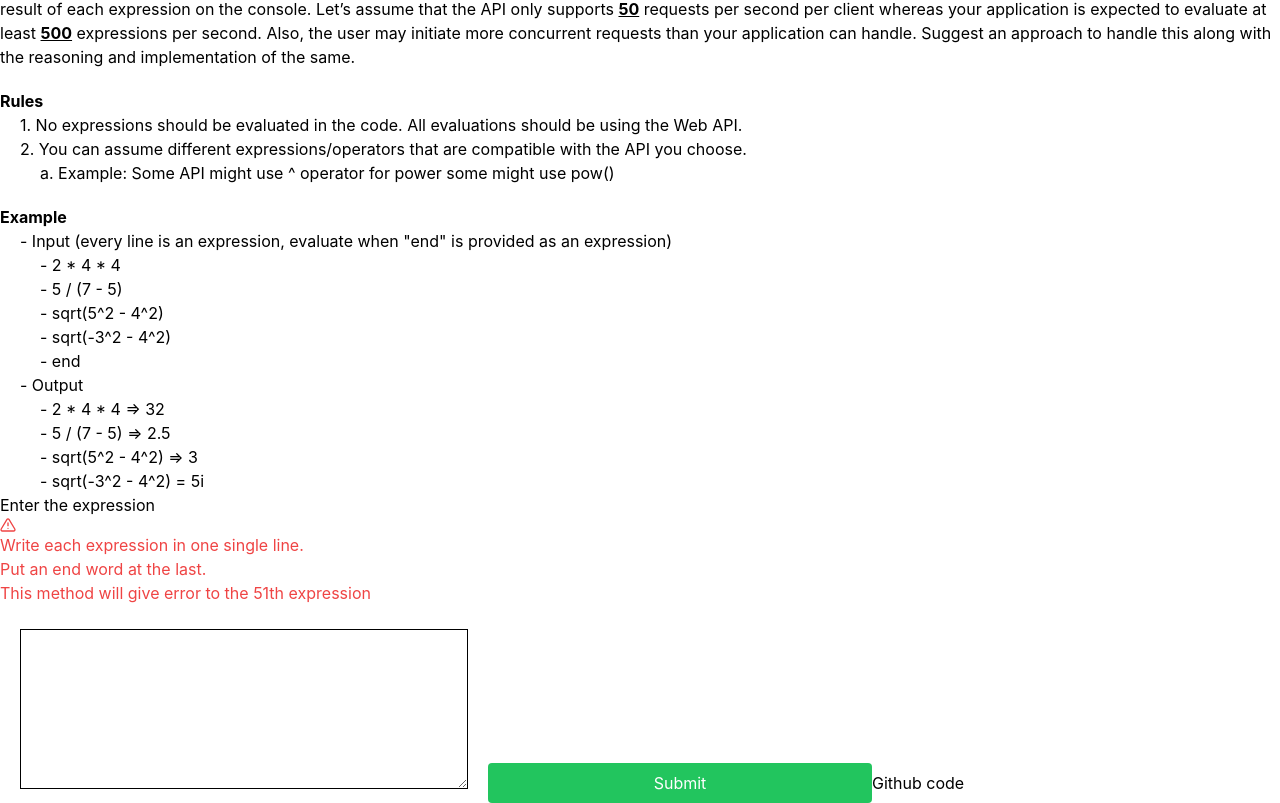
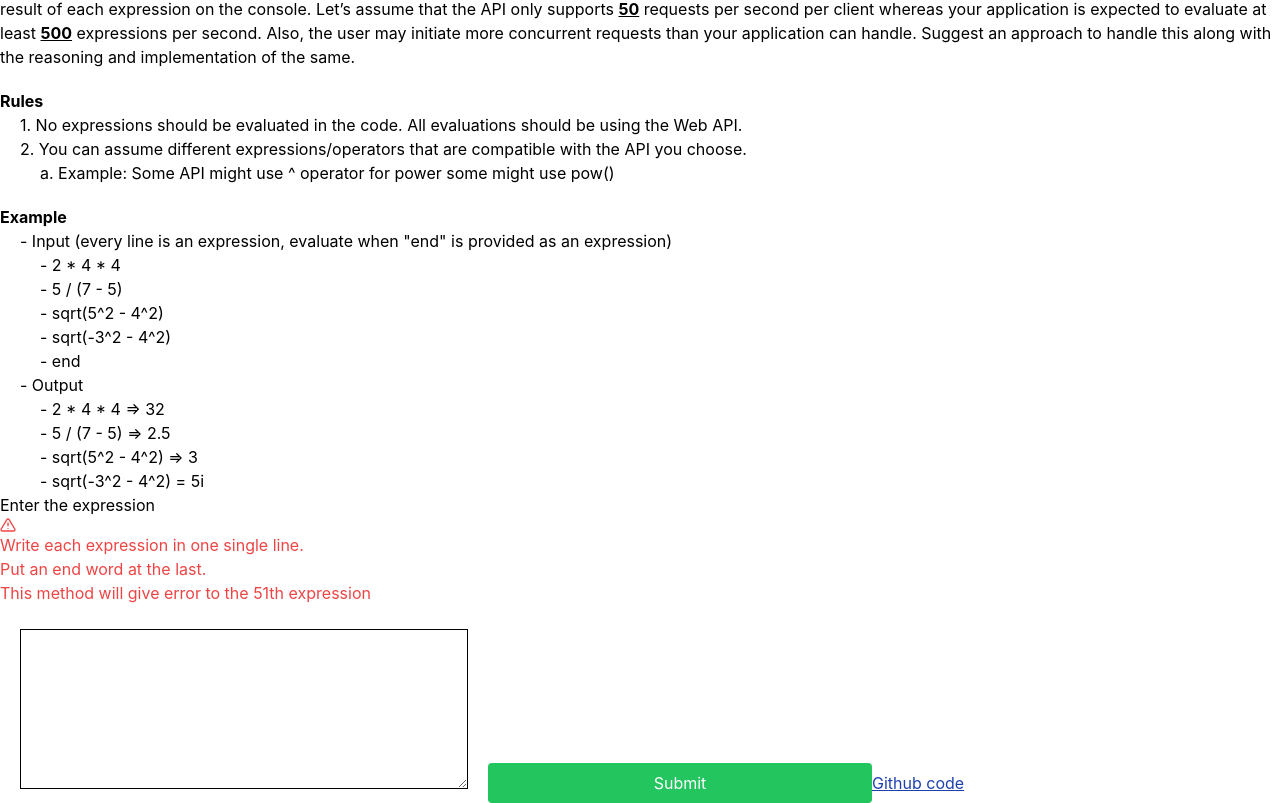
Before and after one commit to kundusaikat/onlinesales.ai, a React (Create React App) app in the folder frontend/: page /math-expression in a window 1280 px wide. Shown: the part 175-978 px from the top of the page. Built offline with nearby package versions, Linux system fonts and the light colour scheme.

Commit message:
Feature Added

```diff
--- a/frontend/src/Homepage/MathExpression.jsx
+++ b/frontend/src/Homepage/MathExpression.jsx
@@ -106,18 +106,20 @@ export const MathExpression = () => {
       >
         Submit
       </button>
+      <a
+        target="_blank"
+        rel="noreferrer"
+        className="underline text-blue-800"
+        href="https://github.com/kundusaikat/onlinesales.ai/blob/master/backend/routes/math-expression.js"
+      >
+        Github code
+      </a>
 
       {showData.map((el) => (
         <p key={uuid()}>{el}</p>
       ))}
 
-      <a
-        target="_blank"
-        rel="noreferrer"
-        href="https://github.com/kundusaikat/onlinesales.ai/blob/master/backend/routes/math-expression.js"
-      >
-        Github code
-      </a>
+
     </div>
   );
 };
```
